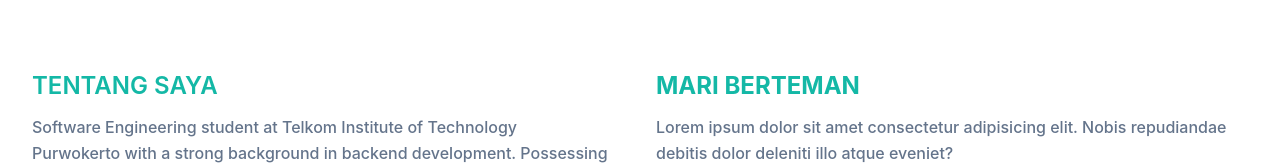
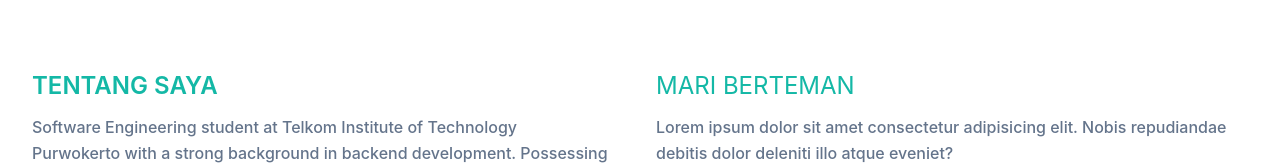
Before and after one commit to rendiputra/rendiputra.github.io, a website: page index.html in a window 1280 px wide. Shown: the part 584-749 px from the top of the page. Drawn offline with Linux system fonts and the light colour scheme.

Commit message:
minor update

```diff
--- a/index.html
+++ b/index.html
@@ -80,7 +80,7 @@
                     <p class="font-normal text-base text-secondary max-w-xl leading-relaxed lg:font-medium">Software Engineering student at Telkom Institute of Technology Purwokerto with a strong background in backend development. Possessing 3 years of experience working on various web-based projects, I am enthusiastic about learning new technologies and advancing my skills in software development. With a passion for problem-solving and a drive for excellence, I am seeking opportunities to contribute my expertise and make a meaningful impact in the field of software engineering.</p>
                 </div>
                 <div class="w-full px-4 mb-10 lg:w-1/2">
-                    <h3 class="font-bold uppercase text-primary text-xl mb-3 lg:text-2xl"> Mari berteman </h3>
+                    <h3 class="font-normal uppercase text-primary text-xl mb-3 lg:text-2xl"> Mari berteman </h3>
                     <p class="font-normal text-base text-secondary max-w-xl mb-6 leading-relaxed lg:font-medium">Lorem ipsum dolor sit amet consectetur adipisicing elit. Nobis repudiandae debitis dolor deleniti illo atque eveniet?</p>
                     <div class="flex items-center">
                         <!-- Instagram -->
```
